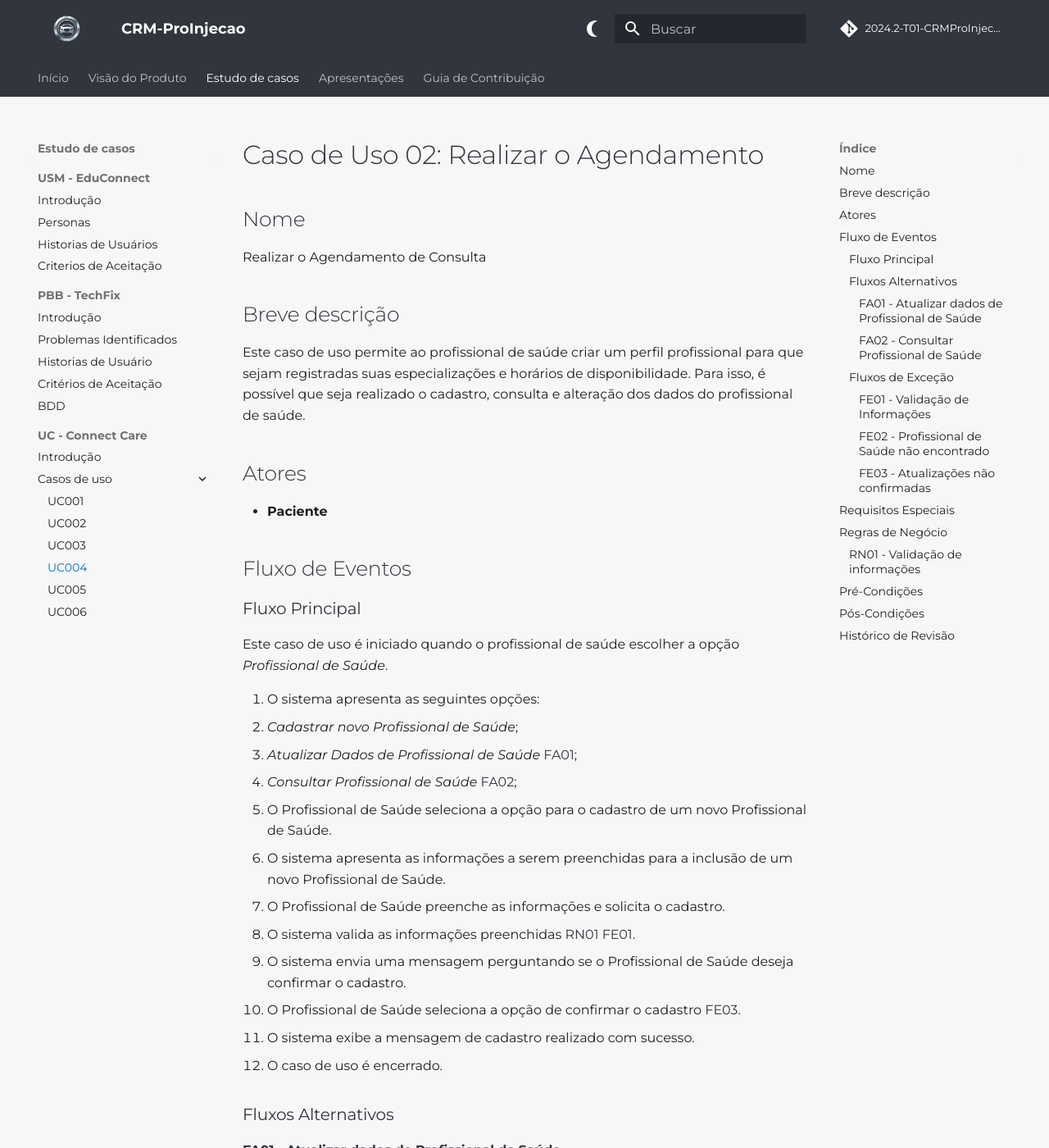
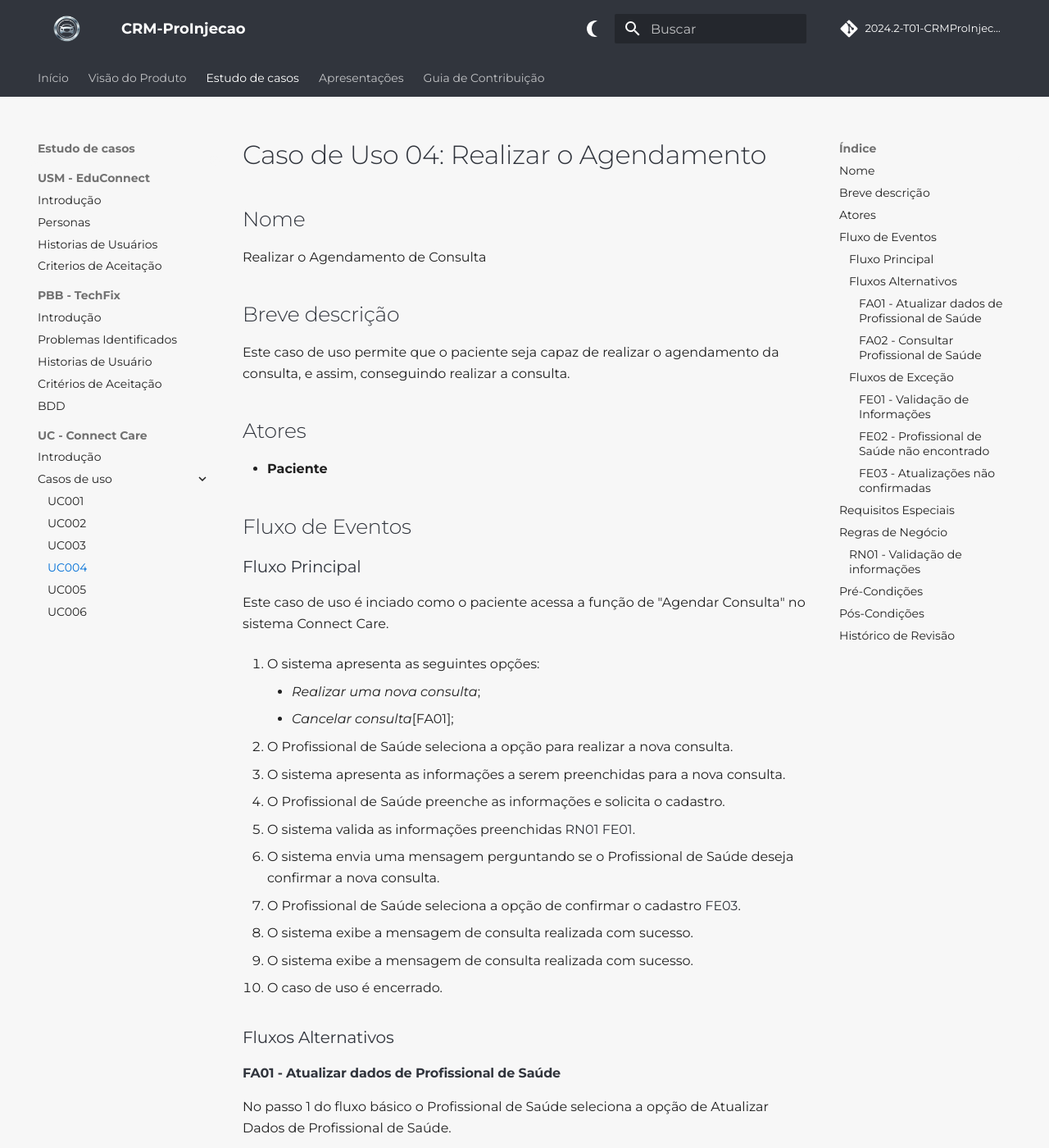
Before and after one commit to mdsreq-fga-unb/2024.2-T01-CRMProInjecao, an MkDocs documentation site: the page built from docs/estudo-de-caso-uc/caso-de-uso-04.md, in a window 1280 px wide and 1400 px high. Shown: the whole window at 82% size. Built offline with MkDocs 1.6.1 and Material for MkDocs 9.7.7, drawn with Linux system fonts in a browser that asks for light colours; comment, search, counter and statistics services are not loaded; the version menu is left out.

Commit message:
docs: updating uc 4

```diff
--- a/docs/estudo-de-caso-uc/caso-de-uso-04.md
+++ b/docs/estudo-de-caso-uc/caso-de-uso-04.md
@@ -1,11 +1,11 @@
 
-# Caso de Uso 02: Realizar o Agendamento
+# Caso de Uso 04: Realizar o Agendamento
 
 ## Nome
 Realizar o Agendamento de Consulta
 
 ## Breve descrição
-Este caso de uso permite ao profissional de saúde criar um perfil profissional para que sejam registradas suas especializações e horários de disponibilidade. Para isso, é possível que seja realizado o cadastro, consulta e alteração dos dados do profissional de saúde.
+Este caso de uso permite que o paciente seja capaz de realizar o agendamento da consulta, e assim, conseguindo realizar a consulta.
 
 ## Atores
 - **Paciente**
@@ -13,20 +13,21 @@ Este caso de uso permite ao profissional de saúde criar um perfil profissional
 ## Fluxo de Eventos
 
 ### Fluxo Principal
-Este caso de uso é iniciado quando o profissional de saúde escolher a opção *Profissional de Saúde*.
+Este caso de uso é inciado como o paciente acessa a função de "Agendar Consulta" no sistema Connect Care.
 
 1. O sistema apresenta as seguintes opções:
-- *Cadastrar novo Profissional de Saúde*;
-- *Atualizar Dados de Profissional de Saúde* [FA01](#fa01-atualizar-dados-de-profissional-de-saude);
-- *Consultar Profissional de Saúde* [FA02](#fa02-consultar-profissional-de-saude);
 
-2. O Profissional de Saúde seleciona a opção para o cadastro de um novo Profissional de Saúde.
-3. O sistema apresenta as informações a serem preenchidas para a inclusão de um novo Profissional de Saúde.
+    - *Realizar uma nova consulta*;
+    - *Cancelar consulta*[FA01];
+
+2. O Profissional de Saúde seleciona a opção para realizar a nova consulta.
+3. O sistema apresenta as informações a serem preenchidas para a nova consulta.
 4. O Profissional de Saúde preenche as informações e solicita o cadastro.
 5. O sistema valida as informações preenchidas [RN01](#rn01-validacao-de-informacoes) [FE01](#fe01-validacao-de-informacoes).
-6. O sistema envia uma mensagem perguntando se o Profissional de Saúde deseja confirmar o cadastro.
+6. O sistema envia uma mensagem perguntando se o Profissional de Saúde deseja confirmar a nova consulta.
 7. O Profissional de Saúde seleciona a opção de confirmar o cadastro [FE03](#fe03-atualizacoes-nao-confirmadas).
-8. O sistema exibe a mensagem de cadastro realizado com sucesso.
+8. O sistema exibe a mensagem de consulta realizada com sucesso.
+9. O sistema exibe a mensagem de consulta realizada com sucesso.
 9. O caso de uso é encerrado.
 
 ### Fluxos Alternativos
```
